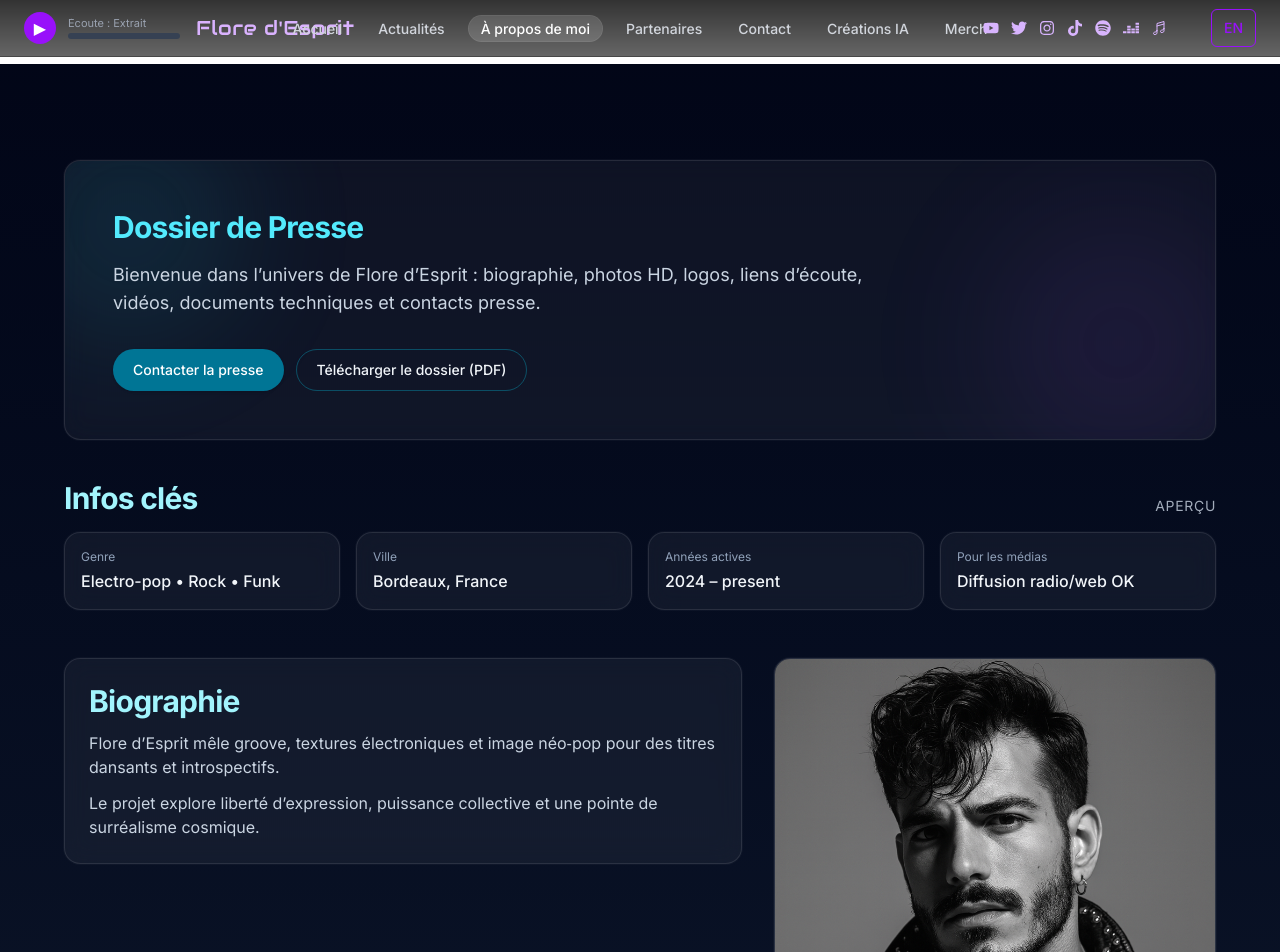
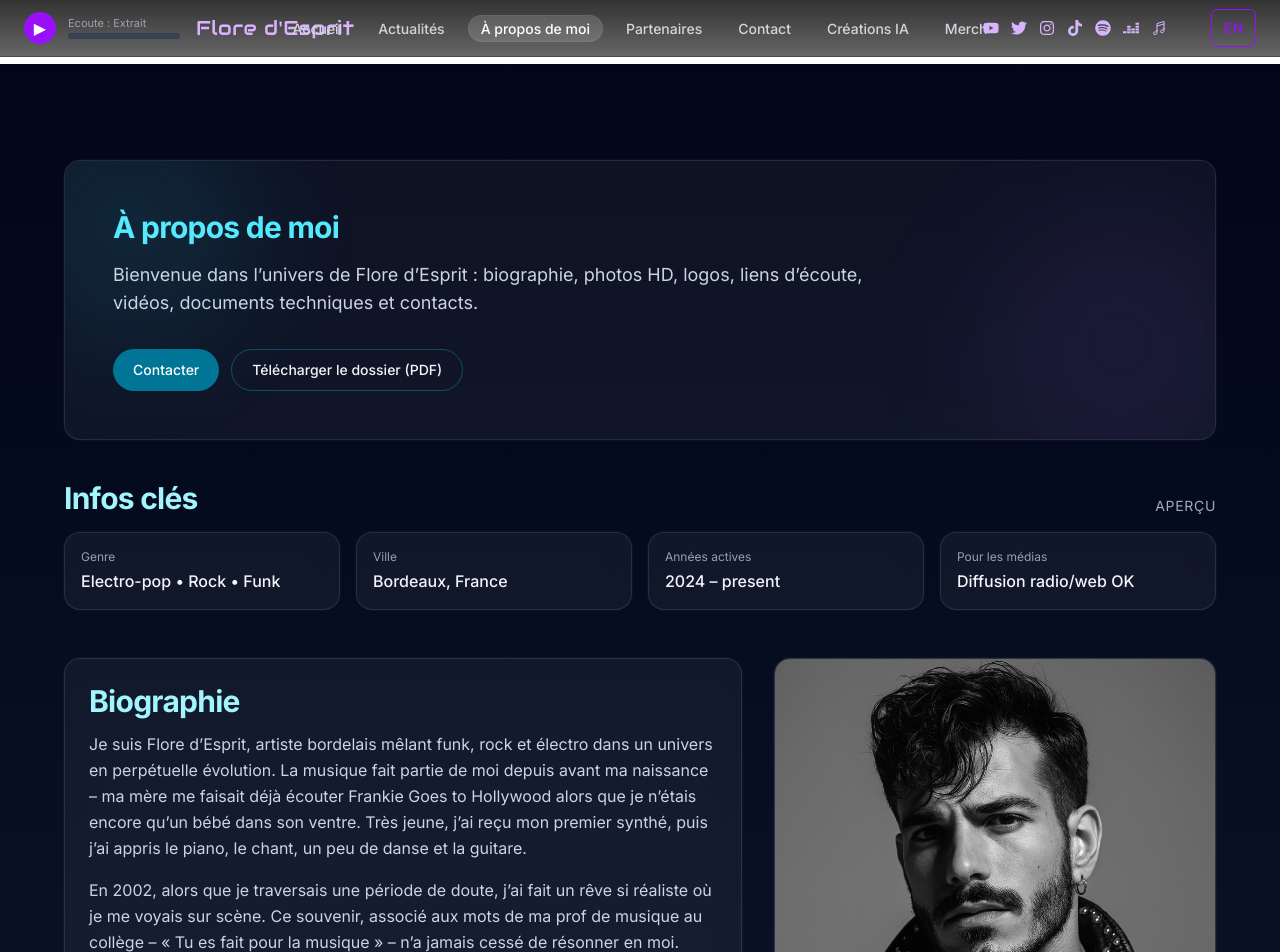
Before and after one commit to FlorianMinic/Flore-d-Esprit-Website, a Next.js app: page /aboutme in a window 1280 px wide. Shown: the top 952 px of the page. Built offline with nearby package versions, Linux system fonts and the light colour scheme.

Commit message:
Biography added

```diff
--- a/src/app/aboutme/page.tsx
+++ b/src/app/aboutme/page.tsx
@@ -6,16 +6,16 @@ import Image from 'next/image';
 import { useLocale } from '@/hooks/useLocale';
 import { useMemo } from 'react';
 
-export default function PressKitPage() {
+export default function AboutMePage() {
   const { locale } = useLocale();
   const isFr = locale === 'fr';
 
   const t = useMemo(
     () => ({
-      title: isFr ? 'Dossier de Presse' : 'Press Kit',
+      title: isFr ? 'À propos de moi' : 'About me',
       subtitle: isFr
-        ? "Bienvenue dans l’univers de Flore d’Esprit : biographie, photos HD, logos, liens d’écoute, vidéos, documents techniques et contacts presse."
-        : "Welcome to Flore d’Esprit’s universe: bio, HD photos, logos, listening links, videos, tech docs and press contacts.",
+        ? "Bienvenue dans l’univers de Flore d’Esprit : biographie, photos HD, logos, liens d’écoute, vidéos, documents techniques et contacts."
+        : "Welcome to Flore d’Esprit’s world: bio, HD photos, logos, listening links, videos, tech docs and contacts.",
       sections: {
         quickFacts: isFr ? 'Infos clés' : 'Quick Facts',
         bio: isFr ? 'Biographie' : 'Biography',
@@ -24,11 +24,27 @@ export default function PressKitPage() {
         photos: isFr ? 'Sélection de photos' : 'Photo Selection',
         contact: isFr ? 'Contact & Booking' : 'Contact & Booking',
       },
+      // Biographie FR/EN (paragraphes)
+      bioParagraphs: isFr
+        ? [
+            "Je suis Flore d’Esprit, artiste bordelais mêlant funk, rock et électro dans un univers en perpétuelle évolution. La musique fait partie de moi depuis avant ma naissance – ma mère me faisait déjà écouter Frankie Goes to Hollywood alors que je n’étais encore qu’un bébé dans son ventre. Très jeune, j’ai reçu mon premier synthé, puis j’ai appris le piano, le chant, un peu de danse et la guitare.",
+            "En 2002, alors que je traversais une période de doute, j’ai fait un rêve si réaliste où je me voyais sur scène. Ce souvenir, associé aux mots de ma prof de musique au collège – « Tu es fait pour la musique » – n’a jamais cessé de résonner en moi.",
+            "J’ai brièvement joué dans un groupe amateur, Everlast, avec lequel j’ai connu mes premières scènes et un petit succès en 2008-2009. Plus récemment, j’ai participé à plusieurs concours communautaires sur Suno, atteignant régulièrement le Top 5 ou 6 face à une forte concurrence.",
+            "Mon style est funky et énergique, parfois plus rock, toujours ouvert à l’expérimentation. Comme David Bowie, j’aime explorer différentes « phases musicales » et créer des sons novateurs.",
+            "Aujourd’hui, je prépare un nouvel album que je rêve de partager à grande échelle. Je veux aussi m’entourer de créateurs passionnés pour collaborer, échanger et grandir ensemble, et ainsi offrir au public des expériences musicales uniques.",
+          ]
+        : [
+            "I’m Flore d’Esprit, an artist from Bordeaux blending funk, rock and electronic music in a constantly evolving universe. Music has been part of me since before I was born — my mother was already playing Frankie Goes to Hollywood to me when I was still a baby in her belly. At a very young age I got my first synth, then learned piano, vocals, a bit of dance and guitar.",
+            "In 2002, while going through a period of doubt, I had a dream so realistic that I saw myself on stage. That memory, together with my middle-school music teacher’s words — “You’re made for music” — has kept resonating ever since.",
+            "I briefly played in an amateur band called Everlast, which brought my first shows and a bit of success in 2008–2009. More recently, I took part in several community contests on Suno, often reaching the Top 5–6 against strong competition.",
+            "My style is funky and energetic, sometimes more rock, and always open to experimentation. Like David Bowie, I love exploring different “musical phases” and crafting innovative sounds.",
+            "Today I’m preparing a new album that I dream of sharing widely. I also want to surround myself with passionate creators to collaborate, exchange and grow together — to offer audiences truly unique musical experiences.",
+          ],
     }),
     [isFr]
   );
 
-  // Styles utilitaires (cohérents avec tes autres pages : glass + gradient + rings)
+  // Styles utilitaires
   const card =
     'rounded-2xl border border-white/10 bg-white/[0.05] backdrop-blur-md shadow-[0_0_0_1px_rgba(255,255,255,0.03)]';
   const heading = 'text-2xl md:text-3xl font-bold tracking-tight';
@@ -47,8 +63,8 @@ export default function PressKitPage() {
             '@context': 'https://schema.org',
             '@type': 'MusicGroup',
             name: 'Flore d’Esprit',
-            genre: ['Electro-pop', 'Dark pop', 'Funk'],
-            foundingLocation: 'Paris, France',
+            genre: ['Electro-pop', 'Rock', 'Funk'],
+            foundingLocation: 'Bordeaux, France',
             image: ['/press/hero.jpg', '/press/photos/photo-1.jpg', '/press/photos/photo-2.jpg'],
             url: 'https://flore-desprit.com',
             sameAs: [
@@ -73,12 +89,14 @@ export default function PressKitPage() {
         <div className="max-w-6xl mx-auto">
           <div className={`${card} relative overflow-hidden p-8 md:p-12`}>
             <div className="absolute inset-0 -z-10 opacity-30">
-              <div className="absolute -top-24 -left-24 h-80 w-80 rounded-full blur-3xl" style={{
-                background: 'radial-gradient(closest-side, rgba(34,211,238,0.6), transparent)'
-              }} />
-              <div className="absolute -bottom-24 -right-24 h-96 w-96 rounded-full blur-3xl" style={{
-                background: 'radial-gradient(closest-side, rgba(168,85,247,0.45), transparent)'
-              }} />
+              <div
+                className="absolute -top-24 -left-24 h-80 w-80 rounded-full blur-3xl"
+                style={{ background: 'radial-gradient(closest-side, rgba(34,211,238,0.6), transparent)' }}
+              />
+              <div
+                className="absolute -bottom-24 -right-24 h-96 w-96 rounded-full blur-3xl"
+                style={{ background: 'radial-gradient(closest-side, rgba(168,85,247,0.45), transparent)' }}
+              />
             </div>
 
             <h1 className={`${heading} text-cyan-300`}>{t.title}</h1>
@@ -89,7 +107,7 @@ export default function PressKitPage() {
                 href="mailto:floredesprit1@gmail.com"
                 className={`${ringable} inline-flex items-center gap-2 rounded-full bg-cyan-700 hover:bg-cyan-600 text-white px-5 py-2.5 text-sm font-medium shadow`}
               >
-                {isFr ? 'Contacter la presse' : 'Contact press'}
+                {isFr ? 'Contacter' : 'Contact'}
               </a>
               <Link
                 href="/downloads/press-release.pdf"
@@ -108,7 +126,7 @@ export default function PressKitPage() {
         <div className="max-w-6xl mx-auto">
           <div className="mb-4 flex items-end justify-between">
             <h2 className={`${heading} text-cyan-200`}>{t.sections.quickFacts}</h2>
-            <span className={`${subHeading}`}>{isFr ? 'aperçu' : 'overview'}</span>
+            <span className={subHeading}>{isFr ? 'aperçu' : 'overview'}</span>
           </div>
           <div className="grid grid-cols-1 sm:grid-cols-2 lg:grid-cols-4 gap-4">
             {[
@@ -126,22 +144,15 @@ export default function PressKitPage() {
         </div>
       </section>
 
-      {/* BIO */}
+      {/* BIO (mise à jour) */}
       <section className="px-6 md:px-10 pb-12">
         <div className="max-w-6xl mx-auto grid gap-8 lg:grid-cols-5 items-start">
           <div className={`lg:col-span-3 ${card} p-6`}>
             <h2 className={`${heading} text-cyan-200 mb-3`}>{t.sections.bio}</h2>
-            <div className="space-y-3 text-slate-300">
-              <p>
-                {isFr
-                  ? 'Flore d’Esprit mêle groove, textures électroniques et image néo‑pop pour des titres dansants et introspectifs.'
-                  : 'Flore d’Esprit blends groove, electronic textures and neo‑pop imagery into danceable, introspective tracks.'}
-              </p>
-              <p>
-                {isFr
-                  ? 'Le projet explore liberté d’expression, puissance collective et une pointe de surréalisme cosmique.'
-                  : 'The project explores free expression, collective power and a hint of cosmic surrealism.'}
-              </p>
+            <div className="space-y-4 text-slate-300 leading-relaxed">
+              {t.bioParagraphs.map((p, i) => (
+                <p key={i}>{p}</p>
+              ))}
             </div>
           </div>
           <div className={`lg:col-span-2 ${card} overflow-hidden`}>
@@ -196,8 +207,17 @@ export default function PressKitPage() {
               >
                 <div className="flex items-center justify-between">
                   <span className="font-medium">{label as string}</span>
-                  <svg xmlns="http://www.w3.org/2000/svg" viewBox="0 0 24 24" fill="currentColor" className="h-5 w-5 opacity-70">
-                    <path fillRule="evenodd" d="M3 12a9 9 0 1118 0 9 9 0 01-18 0zm9-5.25a.75.75 0 01.75.75v5.19l1.72-1.72a.75.75 0 111.06 1.06l-3 3a.75.75 0 01-1.06 0l-3-3a.75.75 0 111.06-1.06l1.72 1.72V7.5A.75.75 0 0112 6.75z" clipRule="evenodd" />
+                  <svg
+                    xmlns="http://www.w3.org/2000/svg"
+                    viewBox="0 0 24 24"
+                    fill="currentColor"
+                    className="h-5 w-5 opacity-70"
+                  >
+                    <path
+                      fillRule="evenodd"
+                      d="M3 12a9 9 0 1118 0 9 9 0 01-18 0zm9-5.25a.75.75 0 01.75.75v5.19l1.72-1.72a.75.75 0 111.06 1.06l-3 3a.75.75 0 01-1.06 0l-3-3a.75.75 0 111.06-1.06l1.72 1.72V7.5A.75.75 0 0112 6.75z"
+                      clipRule="evenodd"
+                    />
                   </svg>
                 </div>
               </Link>
@@ -228,7 +248,9 @@ export default function PressKitPage() {
           <div className={`${card} p-6 flex flex-col sm:flex-row sm:items-center sm:justify-between gap-4`}>
             <div>
               <h2 className={`${heading} text-cyan-200`}>{t.sections.contact}</h2>
-              <p className="text-slate-300 mt-1">{isFr ? 'Pour interview, chroniques, diffusions ou booking.' : 'For interviews, reviews, airplay or booking.'}</p>
+              <p className="text-slate-300 mt-1">
+                {isFr ? 'Pour interview, chroniques, diffusions ou booking.' : 'For interviews, reviews, airplay or booking.'}
+              </p>
             </div>
             <a
               href="mailto:floredesprit1@gmail.com"
--- a/src/app/page.tsx
+++ b/src/app/page.tsx
@@ -102,10 +102,10 @@ Flore d'Esprit invites you to let go and step into a bubble of creativity.`,
     ring,
   ].join(' ');
 
-  // Section média : plus d’air en haut + ancrage confortable + pas de débordement horizontal
+  // Section média : air en haut + ancrage confortable + PAS de scroll interne (overflow-y-visible)
   const sectionMedia =
     `${sectionBase} bg-gradient-to-b from-slate-950 via-slate-900 to-slate-950 ` +
-    'pt-20 sm:pt-24 md:pt-28 lg:pt-32 scroll-mt-28 md:scroll-mt-32 lg:scroll-mt-36 overflow-x-hidden';
+    'pt-20 sm:pt-24 md:pt-28 lg:pt-32 scroll-mt-28 md:scroll-mt-32 lg:scroll-mt-36 overflow-x-hidden overflow-y-visible';
 
   return (
     <main className="relative scroll-smooth text-slate-100 min-h-screen overflow-x-hidden">
@@ -199,7 +199,7 @@ Flore d'Esprit invites you to let go and step into a bubble of creativity.`,
 
       <div className="h-px w-full bg-gradient-to-r from-transparent via-white/10 to-transparent" />
 
-      {/* MEDIA — espacement + carrousel unique */}
+      {/* MEDIA — espacement + carrousel unique, pas de scroll interne */}
       <section id="media" className={sectionMedia}>
         <div className="pointer-events-none absolute inset-0 -z-10">
           <div
```
